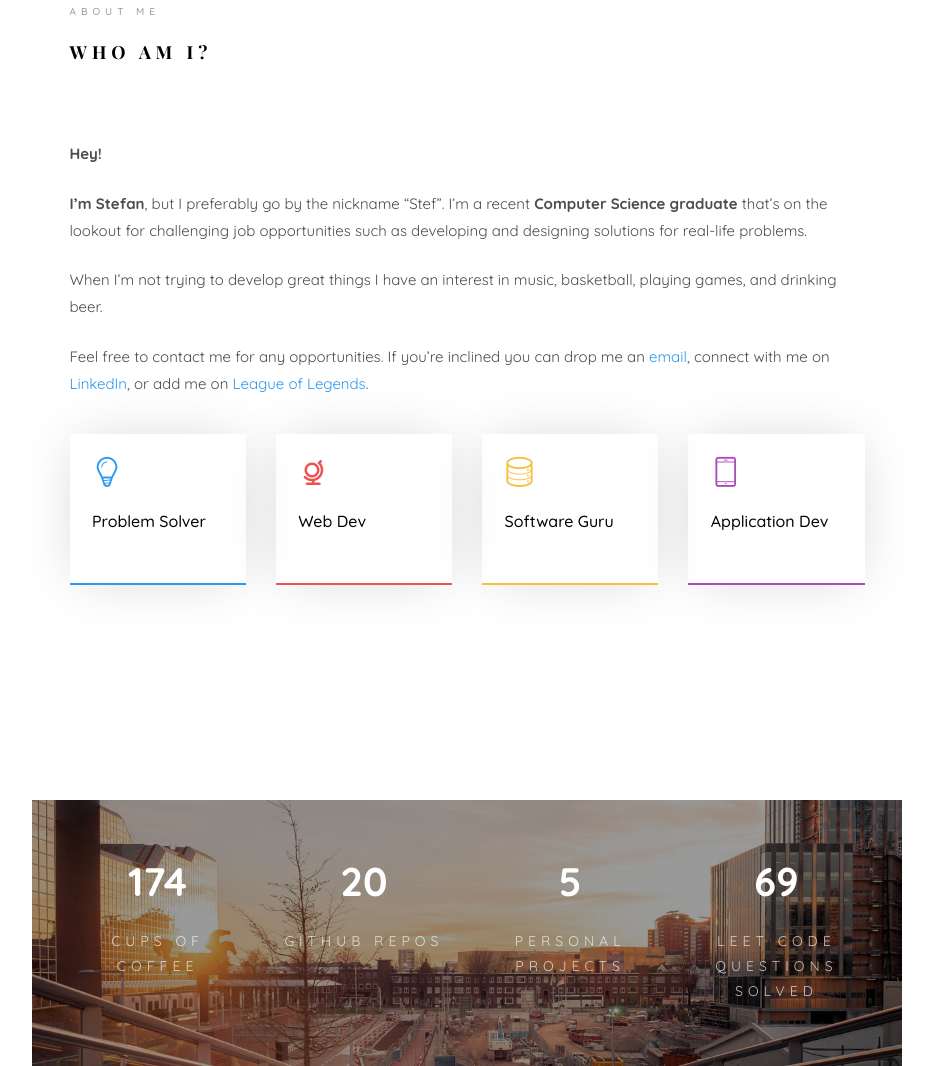
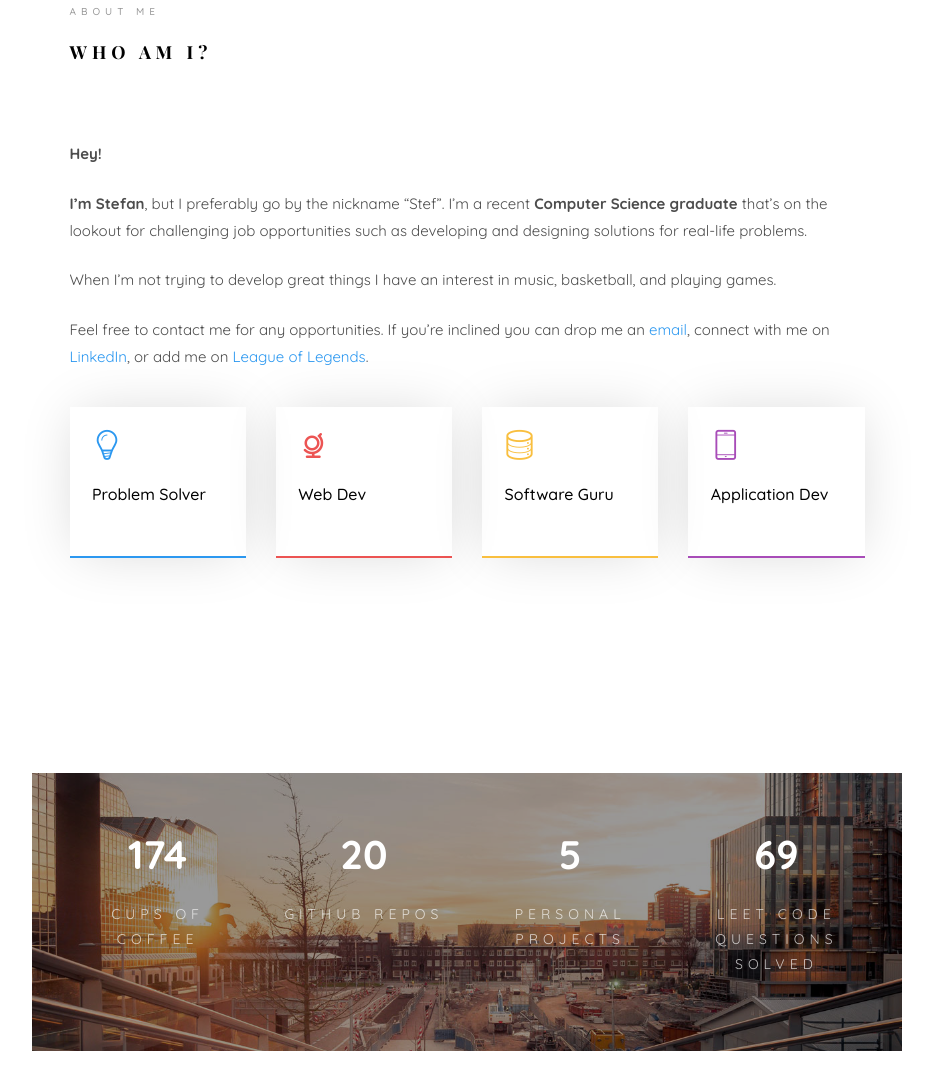
Before and after one commit to STEjovanovicFAN/personal-website, a website: page public/index.html in a window 1280 px wide. Shown: the part 1007-2073 px from the top of the page, without its empty margins (323-1256 px from the left). Drawn offline with nearby package versions, Linux system fonts and the light colour scheme; files whose address does not match are found by name; a web font is replaced by a local one.

Commit message:
final changes and new resume

```diff
--- a/public/index.html
+++ b/public/index.html
@@ -138,7 +138,7 @@ Copyright &copy;<script>document.write(new Date().getFullYear());</script> All r
 										<h2 class="colorlib-heading">Who Am I?</h2>
 										<p><strong>Hey!</strong> </p>
 										<p><strong>I’m Stefan</strong>, but I preferably go by the nickname “Stef”. I’m a recent <strong>Computer Science graduate</strong> that’s on the lookout for challenging job opportunities such as developing and designing solutions for real-life problems.</p>
-										<p>When I’m not trying to develop great things I have an interest in music, basketball, playing games, and drinking beer.</p>
+										<p>When I’m not trying to develop great things I have an interest in music, basketball, and playing games.</p>
 										<p>Feel free to contact me for any opportunities. If you’re inclined you can drop me an <a href="mailto:jovanovicstefan546@gmail.com">email</a>, connect with me on <a href="https://www.linkedin.com/in/stejovanovicfan/" target="_blank">LinkedIn</a>, or add me on <a href="https://na.op.gg/summoner/userName=E%20N%20%20J%20%C2%BA%20Y" target="_blank">League of Legends</a>.</p>
 									</div>
 								</div>
```
Also changed, not shown: 1 other file.
